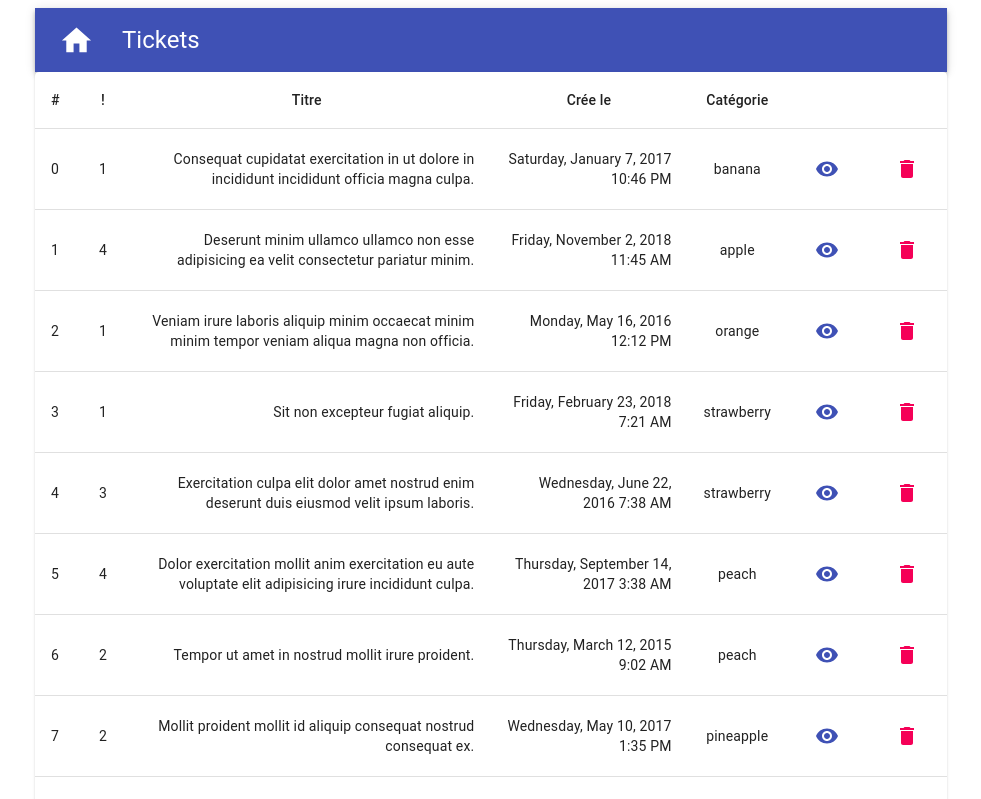
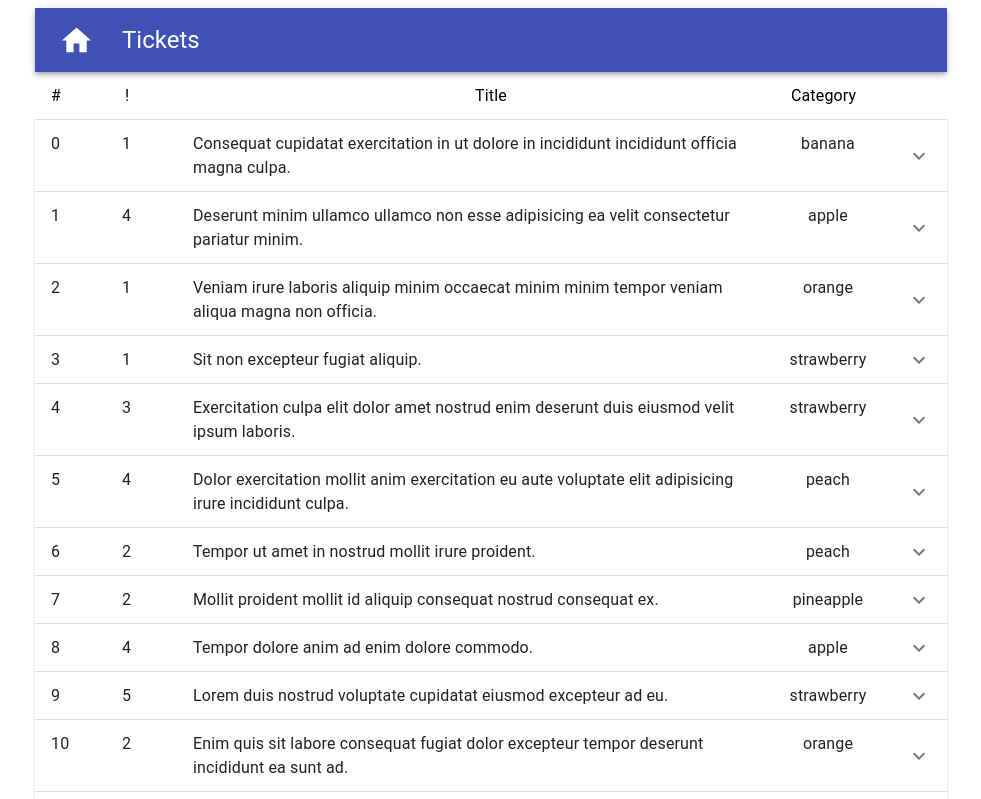
Before and after one commit to Karmagamemnon/cesi-ril1912-projetweb, a React (Create React App) app: page /tickets in a window 1280 px wide. Shown: the top 799 px of the page, without its empty margins (149-1130 px from the left). Built offline with nearby package versions, Linux system fonts and the light colour scheme.

Commit message:
Refonte de l'affichage des tickets

```diff
--- a/src/components/pages/Tickets.jsx
+++ b/src/components/pages/Tickets.jsx
@@ -4,72 +4,127 @@ import Data from '../../data/data.json'
 
 import Box from '@material-ui/core/Box';
 import Link from '@material-ui/core/Link';
-import Typography from '@material-ui/core/Typography';
 
 import { makeStyles } from '@material-ui/core/styles';
-import Table from '@material-ui/core/Table';
-import TableBody from '@material-ui/core/TableBody';
-import TableCell from '@material-ui/core/TableCell';
-import TableContainer from '@material-ui/core/TableContainer';
-import TableHead from '@material-ui/core/TableHead';
-import TableRow from '@material-ui/core/TableRow';
-import Paper from '@material-ui/core/Paper';
+import ExpansionPanel from '@material-ui/core/ExpansionPanel';
+import ExpansionPanelDetails from '@material-ui/core/ExpansionPanelDetails';
+import ExpansionPanelSummary from '@material-ui/core/ExpansionPanelSummary';
+import Typography from '@material-ui/core/Typography';
+import ExpandMoreIcon from '@material-ui/icons/ExpandMore';
 
-import IconButton from '@material-ui/core/IconButton';
-import Visibility from '@material-ui/icons/Visibility';
-import Delete from '@material-ui/icons/Delete';
+import Grid from '@material-ui/core/Grid';
+
+// import IconButton from '@material-ui/core/IconButton';
+// import Visibility from '@material-ui/icons/Visibility';
+// import Delete from '@material-ui/icons/Delete';
+import Button from '@material-ui/core/Button';
 
 
 
-const useStyles = makeStyles({
-    table: {
-        minWidth: 650,
+
+
+const useStyles = makeStyles((theme) => ({
+    root: {
+        width: '100%',
+        flexGrow: 1,
     },
-});
+    heading: {
+        fontSize: theme.typography.pxToRem(15),
+        flexBasis: '33.33%',
+        flexShrink: 0,
+    },
+    secondaryHeading: {
+        fontSize: theme.typography.pxToRem(15),
+        color: theme.palette.text.secondary,
+    },
+}));
 
 export const Tickets = (props) => {
-
     const classes = useStyles();
 
+    // PANEL
+    const [expanded, setExpanded] = React.useState(false);
+
+    const handleChange = (panel) => (event, isExpanded) => {
+        setExpanded(isExpanded ? panel : false);
+    };
+
     return (
-            <TableContainer component={Paper}>
-            <Table className={classes.table} aria-label="simple table">
-                <TableHead>
-                    <TableRow>
-                        <TableCell>#</TableCell>
-                        <TableCell align="center">!</TableCell>
-                        <TableCell align="center">Titre</TableCell>
-                        <TableCell align="center">Crée&nbsp;le</TableCell>
-                        <TableCell align="center">Catégorie</TableCell>
-                        <TableCell align="center">&nbsp;</TableCell>
-                        <TableCell align="center">&nbsp;</TableCell>
-                    </TableRow>
-                </TableHead>
-                <TableBody>
-                    {Data.map((row) => (
-                        <TableRow key={row._id}>
-                            <TableCell component="th" scope="row">
-                                {row.index}
-                            </TableCell>
-                            <TableCell align="center">{row.urgency}</TableCell>
-                            <TableCell align="right">{row.title}</TableCell>
-                            <TableCell align="right">{row.openDate}</TableCell>
-                            <TableCell align="center">{row.category}</TableCell>
-                            <TableCell align="center">
-                                <IconButton color="primary" aria-label="details" href={"/tickets/" + row._id}>
-                                    <Visibility />
-                                </IconButton >
-                            </TableCell>
-                            <TableCell align="center">
-                                <IconButton color="secondary" aria-label="supprimer" href={"/tickets/" + row._id}>
-                                    <Delete />
-                                </IconButton >
-                            </TableCell>
+        <div className={classes.root}>
 
-                        </TableRow>
-                    ))}
-                </TableBody>
-            </Table>
-        </TableContainer>
+            <ExpansionPanelSummary
+                aria-controls="panel1bh-content"
+                id="panel1bh-header"
+            >
+                <Grid container spacing={1}>
+                    <Grid item xs={1}>
+                        <Typography >#</Typography>
+                    </Grid>
+                    <Grid item xs={1}>
+                        <Typography >!</Typography>
+                    </Grid>
+                    <Grid item xs={8} align="center">
+                        <Typography >Title</Typography>
+                    </Grid>
+                    <Grid item xs={2}>
+                        <Typography >Category</Typography>
+                    </Grid>
+                </Grid>
+            </ExpansionPanelSummary>
+
+            {Data.map((row) => (
+                <ExpansionPanel expanded={expanded === row.index} onChange={handleChange(row.index)}>
+                    <ExpansionPanelSummary
+                        expandIcon={<ExpandMoreIcon />}
+                        aria-controls="panel1bh-content"
+                        id="panel1bh-header"
+                    >
+                        <Grid container spacing={1}>
+                            <Grid item xs={1} align="left">
+                                <Typography >{row.index}</Typography>
+                            </Grid>
+                            <Grid item xs={1} align="left">
+                                <Typography >{row.urgency}</Typography>
+                            </Grid>
+                            <Grid item xs={8} align="left">
+                                <Typography >{row.title}</Typography>
+                            </Grid>
+                            <Grid item xs={2} align="center">
+                                <Typography >{row.category}</Typography>
+                            </Grid>
+                        </Grid>
+
+                    </ExpansionPanelSummary>
+                    <ExpansionPanelDetails>
+                        <div className={classes.root}>
+                            <Grid container spacing={3} >
+                                <Grid item xs={12}>
+                                    <Typography>Post by {row.requester} - {row.openDate} - For {row.tech}</Typography>
+                                </Grid>
+                                <Grid item xs={12}>
+                                    <Typography>Status : {row.state}</Typography>
+                                </Grid>
+                                <Grid item xs={12} >
+                                    <Typography fontWeight="fontWeightBold" >Description :</Typography>
+                                    <Typography>{row.description}</Typography>
+                                </Grid>
+                                <Grid item xs={6}>
+                                    <Button variant="contained" color="secondary" href="#contained-buttons">
+                                        Supprimer
+                                    </Button>
+                                </Grid>
+                                <Grid item xs={6} align="right">
+                                    <Button variant="contained" color="primary" href={"/tickets/" + row._id} >
+                                        Modifier
+                                    </Button>
+                                </Grid>
+                            </Grid>
+                        </div>
+
+                    </ExpansionPanelDetails>
+                </ExpansionPanel>
+            ))}
+        </div>
     );
+
 }
```
